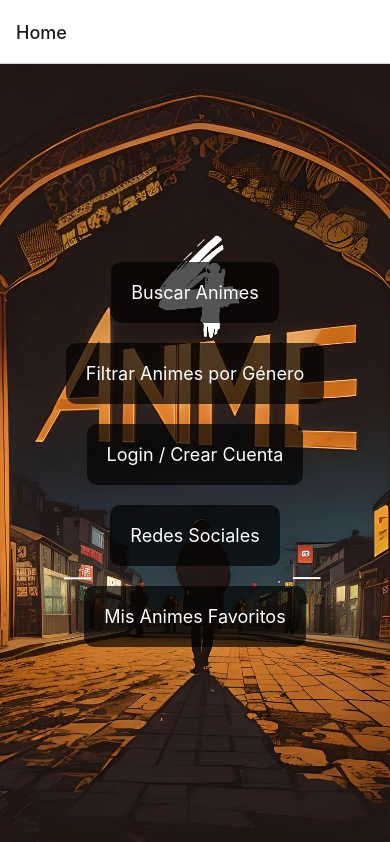
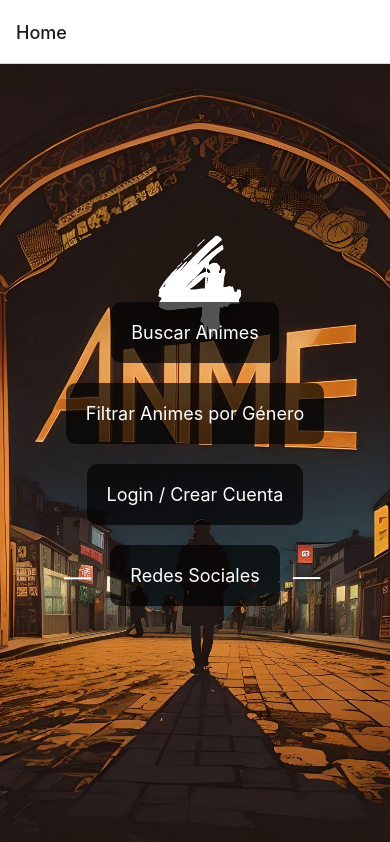
Before and after one commit to didisecond/ANI4ME, a React Native app in the folder ani4me/: screen /Home in a window 390 px wide. Built offline with nearby package versions, Linux system fonts and the light colour scheme.

Commit message:
borrada una carpeta extaraña

```diff
--- a/ani4me/screens/HomeScreen.js
+++ b/ani4me/screens/HomeScreen.js
@@ -43,9 +43,7 @@ export default function HomeScreen({ route, navigation }) {
                 <TouchableOpacity style={styles.button} onPress={() => navigation.navigate('SocialMedia')}>
                     <Text style={styles.buttonText}>Redes Sociales</Text>
                 </TouchableOpacity>
-                <TouchableOpacity style={styles.button} onPress={() => navigation.navigate('Favorites')}>
-                    <Text style={styles.buttonText}>Mis Animes Favoritos</Text>
-                </TouchableOpacity>
+
             </View>
         </ImageBackground>
     );
```
Also changed, not shown: 1 other file (tests, documents, lock files or other folders).
